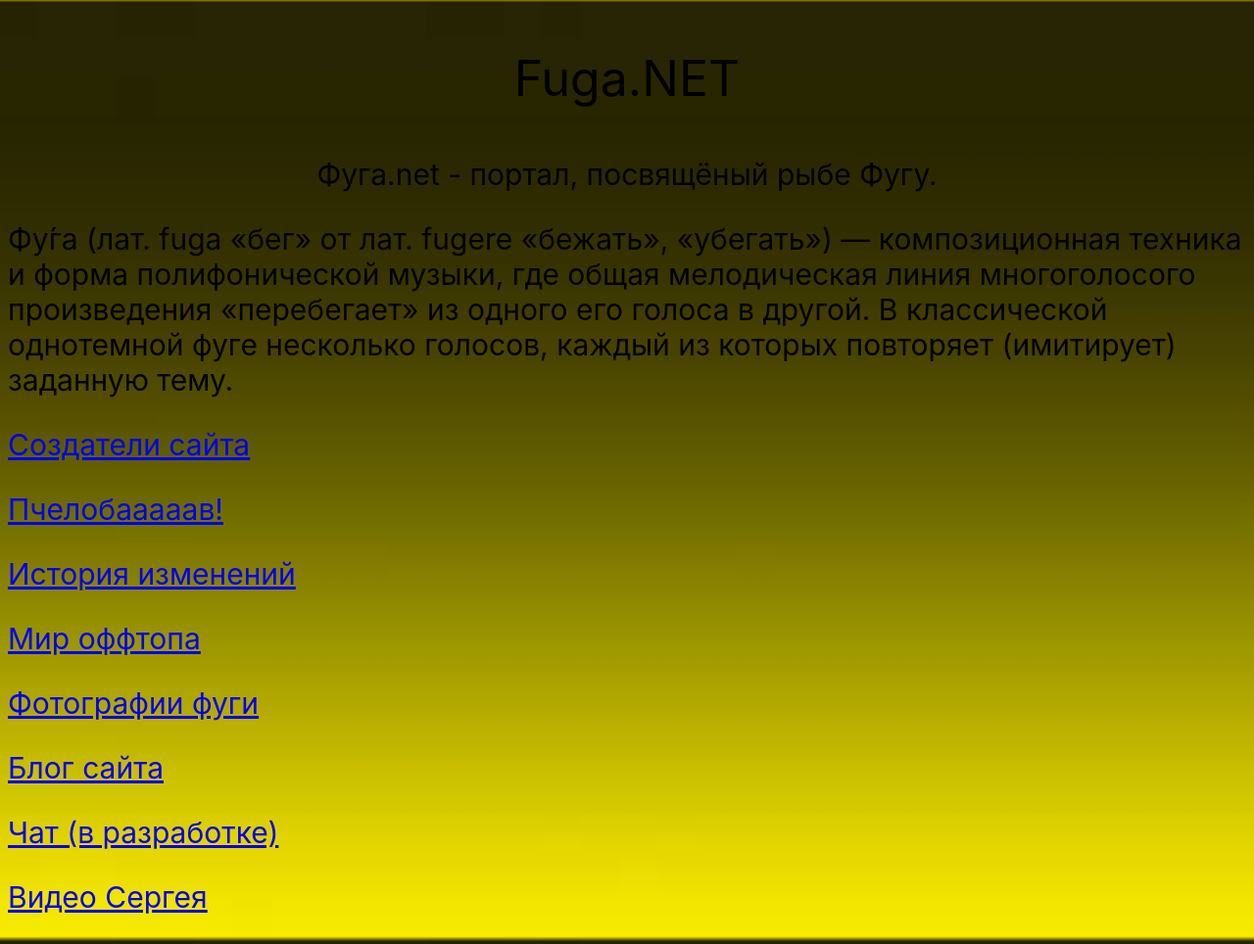
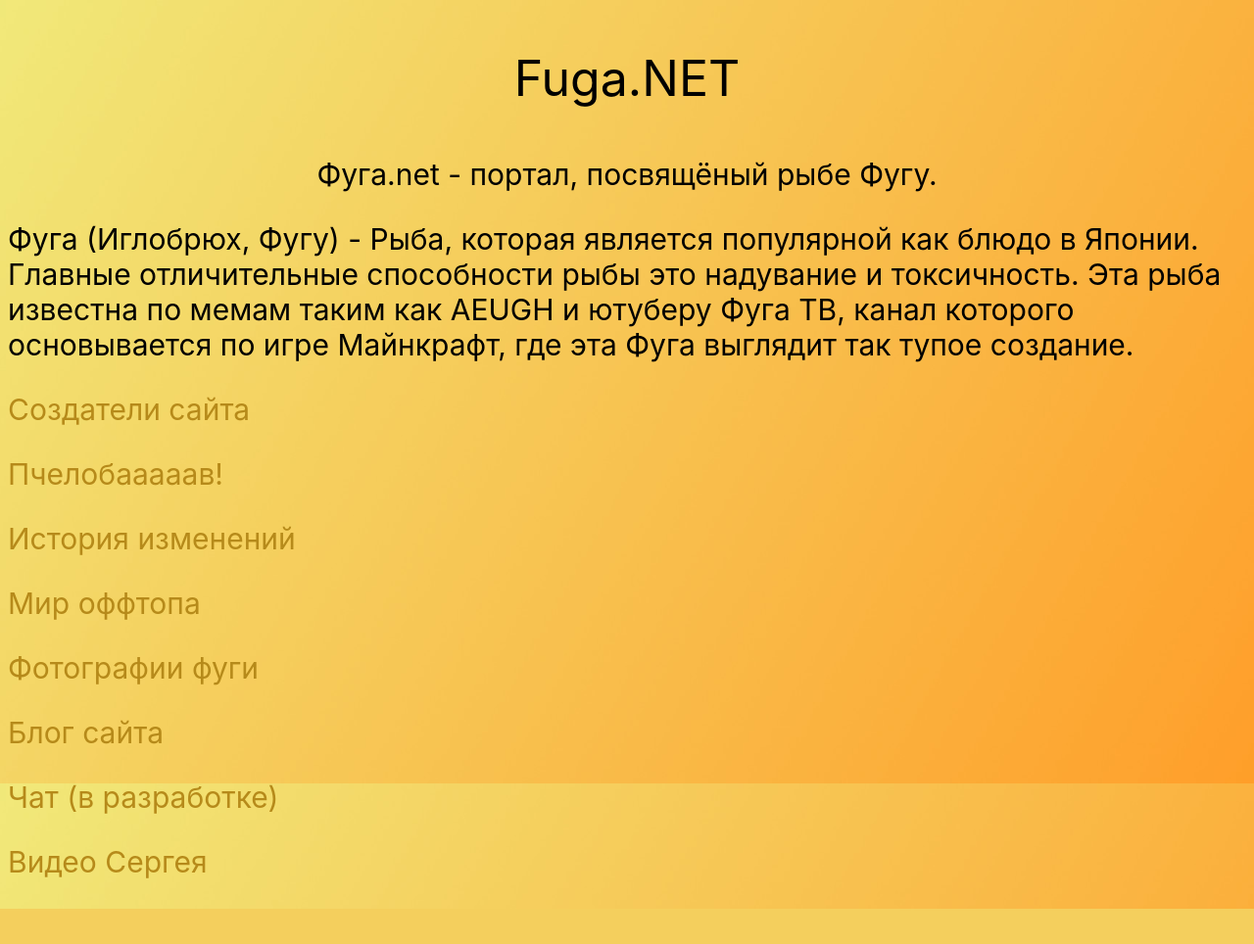
Before and after one commit to Calamity34/FugaFTP, a PHP site: page / in a window 1280 px wide. Shown: the whole page at 98% size. After the commit the page ends 928 px from the top, so only its background shows below. Run offline with PHP 8.4, Linux system fonts and the light colour scheme.

Commit message:
Beautiful Main Page :D

```diff
--- a/css/indexstyle.css
+++ b/css/indexstyle.css
@@ -8,3 +8,10 @@
 	background-attachment: fixed;
 	background-size: cover;
 }
+a.link {
+	color: rgb(182, 138, 26);
+	text-decoration: none;
+}
+a.link:visited {
+	color: goldenrod;
+}
--- a/index.html
+++ b/index.html
@@ -18,14 +18,14 @@
     <body>
 	    <div class="titlefuga"><p align="center" style="font-size:50px">Fuga.NET</p></div>
 	    <p align="center">Фуга.net - портал, посвящёный рыбе Фугу.</p>
-	    <p>Фу́га (лат. fuga «бег» от лат. fugere «бежать», «убегать») — композиционная техника и форма полифонической музыки, где общая мелодическая линия многоголосого произведения «перебегает» из одного его голоса в другой. В классической однотемной фуге несколько голосов, каждый из которых повторяет (имитирует) заданную тему.</p>
-        <p><a href="credits.html">Создатели сайта</a></p>
-        <p><a href="sounds/beebav.wav">Пчелобааааав!</a></p>
-        <p><a href="history2.html">История изменений</a></p>
-		<p><a href="offtop/index.html">Мир оффтопа</a></p>
-		<p><a href="photofuga/index.html">Фотографии фуги</a></p>
-		<p><a href="blog/index.html">Блог сайта</a></p>
-        <p><a href="phps/index.php">Чат (в разработке)</a></p>
-        <p><a href="videos/index.html">Видео Сергея</a></p>
+	    <p>Фуга (Иглобрюх, Фугу) - Рыба, которая является популярной как блюдо в Японии. Главные отличительные способности рыбы это надувание и токсичность. Эта рыба известна по мемам таким как AEUGH и ютуберу Фуга ТВ, канал которого основывается по игре Майнкрафт, где эта Фуга выглядит так тупое создание.</p>
+        <p><a class="link", href="credits.html">Создатели сайта</a></p>
+        <p><a class="link", href="sounds/beebav.wav">Пчелобааааав!</a></p>
+        <p><a class="link", href="history2.html">История изменений</a></p>
+		<p><a class="link", href="offtop/index.html">Мир оффтопа</a></p>
+		<p><a class="link", href="photofuga/index.html">Фотографии фуги</a></p>
+		<p><a class="link", href="blog/index.html">Блог сайта</a></p>
+        <p><a class="link", href="phps/index.php">Чат (в разработке)</a></p>
+        <p><a class="link", href="videos/index.html">Видео Сергея</a></p>
     </body>
 </html>
```
Also changed, not shown: images/indexbackground.jpg.
